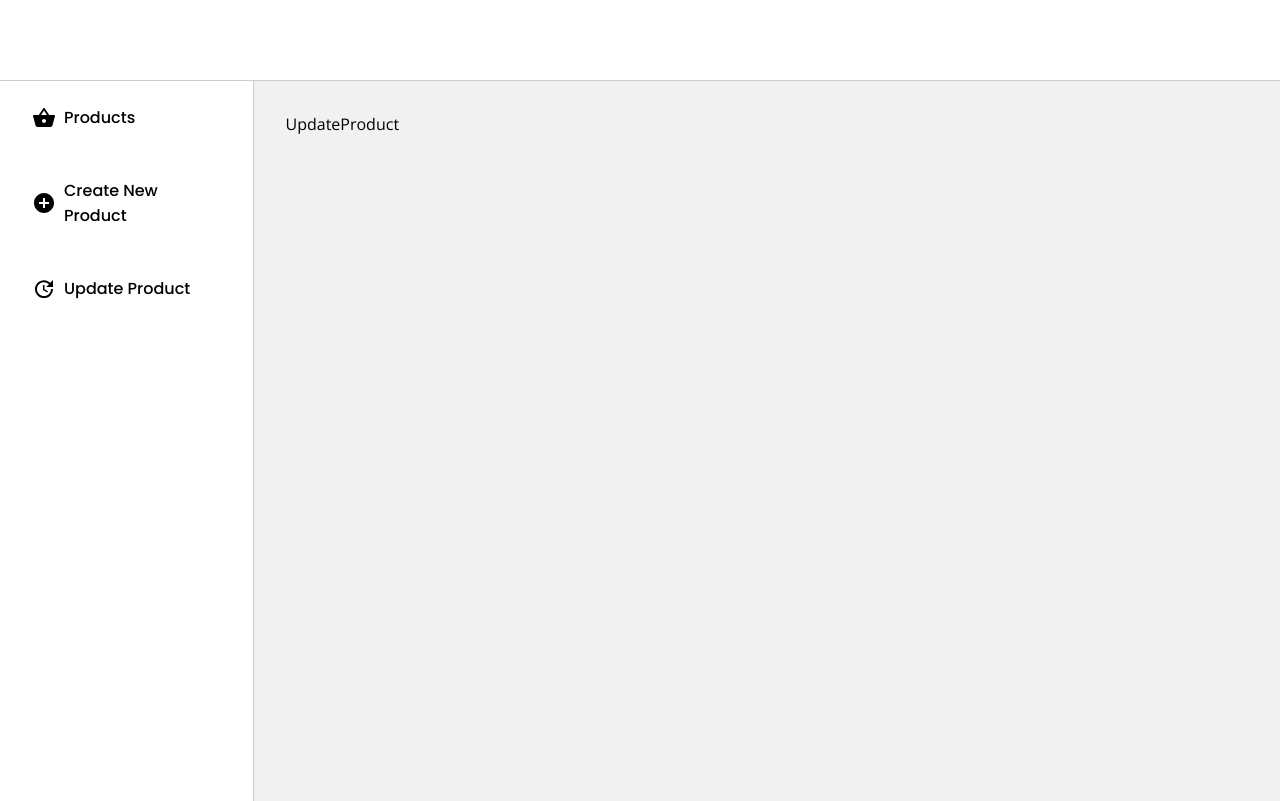
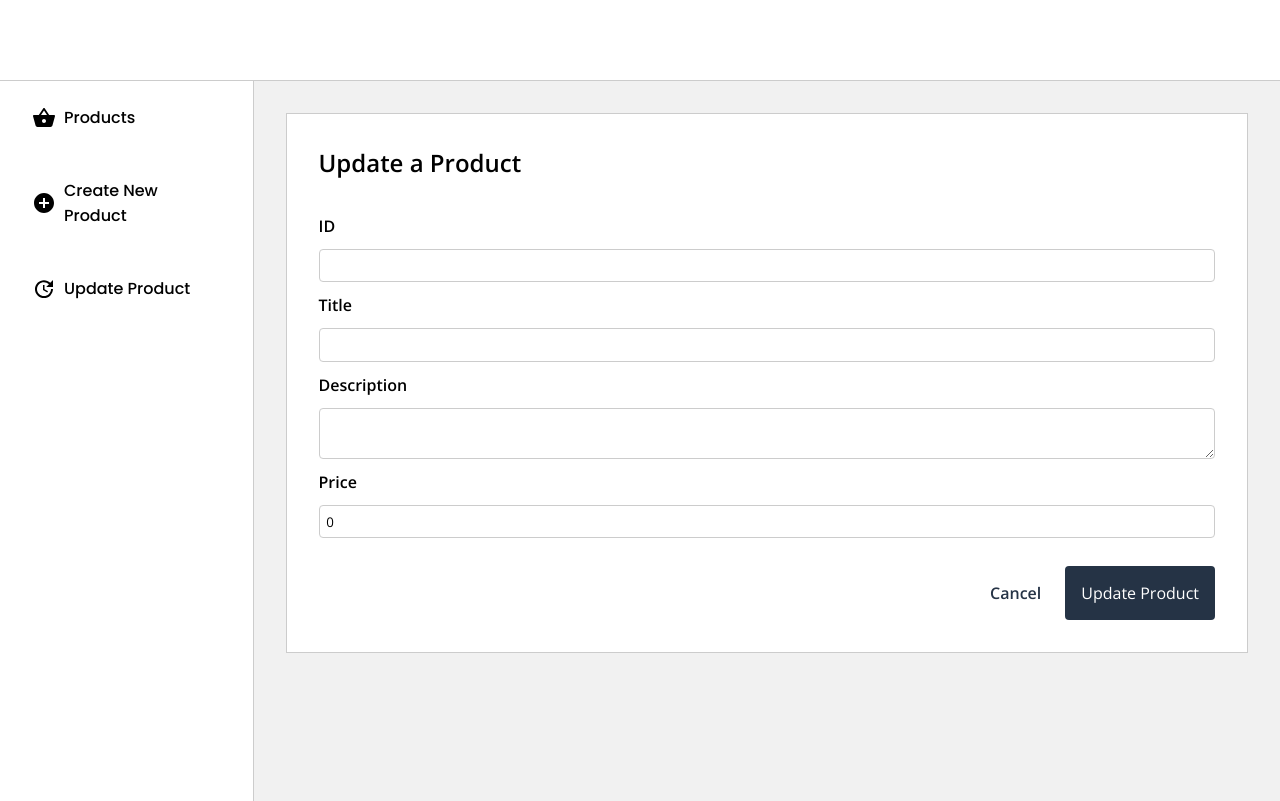
Before and after one commit to Hernanbp/GoClothing, a React (Create React App) app: page /dashboard/updateProduct in a window 1280 px wide. Built offline with nearby package versions, Linux system fonts and the light colour scheme.

Commit message:
update product functionality

```diff
--- a/src/components/views/Dashboard/pages/UpdateProduct.jsx
+++ b/src/components/views/Dashboard/pages/UpdateProduct.jsx
@@ -1,5 +1,69 @@
-import React from "react"
+import axios from "axios"
+import React, { useState } from "react"
+import { Link } from "react-router-dom"
 
 export const UpdateProduct = () => {
-  return <div>UpdateProduct</div>
+  const [products, setProducts] = useState([])
+  const [title, setTitle] = useState("")
+  const [description, setDescription] = useState("")
+  const [price, setPrice] = useState(0)
+  const [id, setId] = useState("")
+
+  const handleUpdate = async (e) => {
+    e.preventDefault()
+
+    const resp = await axios.put(
+      `https://alkcommerceback.herokuapp.com/products/${id}`,
+      {
+        title,
+        description,
+        price,
+        image: "https://picsum.photos/200/300",
+        category: "Clothes",
+      }
+    )
+
+    setProducts([...products, resp.data])
+    console.log(resp.data)
+  }
+
+  return (
+    <form onSubmit={handleUpdate} className="form-dashboard">
+      <h2>Update a Product</h2>
+      <label htmlFor="id">ID</label>
+      <input
+        type="text"
+        name="id"
+        value={id}
+        onChange={(e) => setId(e.target.value)}
+      />
+      <label htmlFor="title">Title</label>
+      <input
+        type="text"
+        name="title"
+        value={title}
+        onChange={(e) => setTitle(e.target.value)}
+      />
+      <label htmlFor="title">Description</label>
+      <textarea
+        type="text"
+        name="description"
+        value={description}
+        onChange={(e) => setDescription(e.target.value)}
+      />
+      <label htmlFor="title">Price</label>
+      <input
+        type="number"
+        name="price"
+        value={price}
+        onChange={(e) => setPrice(e.target.value)}
+      />
+      <div className="buttons-dashboard">
+        <Link to="/dashboard/products">
+          <button>Cancel</button>
+        </Link>
+        <button>Update Product</button>
+      </div>
+    </form>
+  )
 }
```
